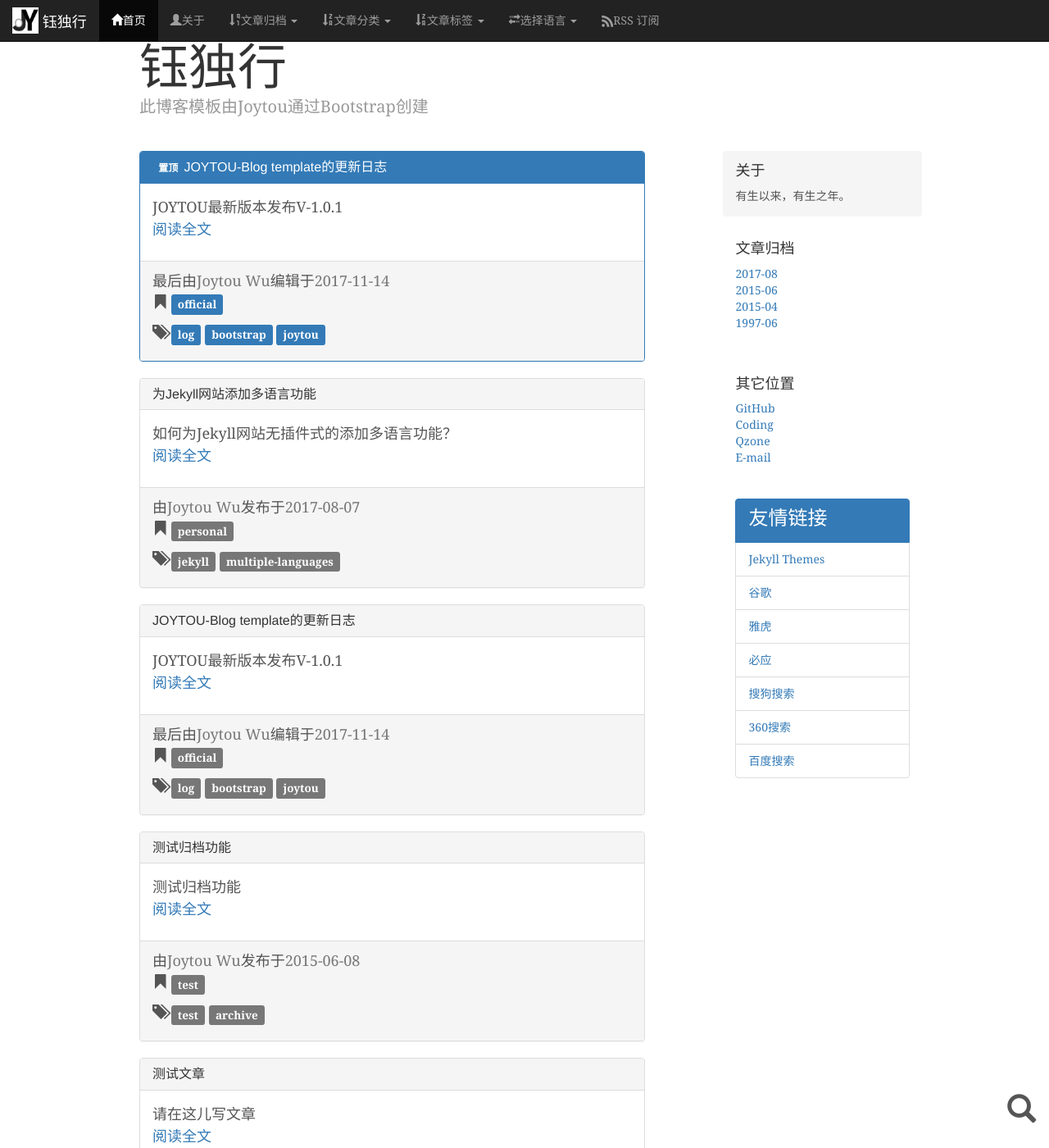
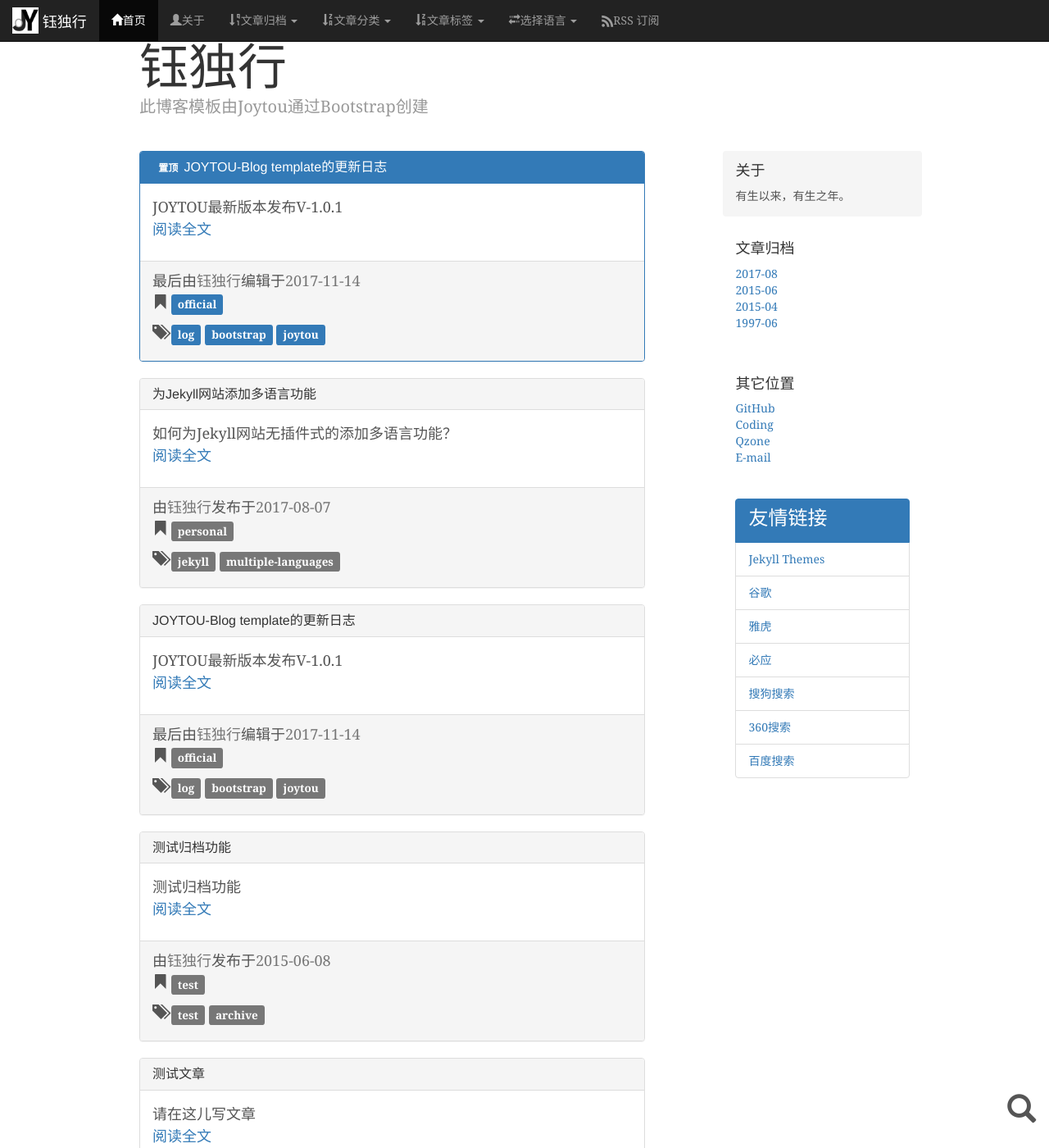
Before and after one commit to ssskming/ssskming.github.io, a Jekyll site: the page built from index.cn.html, in a window 1280 px wide and 1400 px high. Shown: the whole window at 82% size. Built offline with Jekyll 4.4.1, drawn with Linux system fonts in a browser that asks for light colours; some web fonts are replaced; comment, search, counter and statistics services are not loaded; some of the changed text lies outside the part shown.

Commit message:
修改config文件中与用户有关的信息

```diff
--- a/_config.yml
+++ b/_config.yml
@@ -4,16 +4,16 @@
 timezone:    Asia/Hongkong
 
 # Site settings
-email: 1540294142@qq.com
-author: Joytou Wu
-owner_name: Joytou Wu
-github_username: joytou
-repo: JOYTOU
+email: ssskming@126.com
+author: 钰独行
+owner_name: 钰独行
+github_username: ssskming
+repo: ssskming
 
 #Server
-url: http://joytou.nets.hk
-github: https://github.com/joytou/
-coding: https://coding.net/joytou/
+url: https://ssskming.github.io
+github: https://ssskming.github.io
+coding: https://coding.net/ssskming/
 baseurl: ""
 
 #Page settings
@@ -30,18 +30,18 @@
 include: ['robots.txt']
 
 # Description
-description: "只为博客而生，也因为博客而存在。Not only for the existence of the blog, but also because of the existence of the blog."
+description: "有生以来，有生之年"
 # Keywords
 keywords:
         - "github"
         - "bootstrap"
         - "blog"
-        - "joytou"
+        - "ssskming"
         - "markdown"
         - "jekyll"
         - "博客"
         - "个人博客"
-        - "博客模板"
+        - "钰独行"
 
 #Update configuration
 versioncode: 1
@@ -63,8 +63,8 @@
 51lamb: "1"
 
 coding_comments:
-  owner: 'joytou'
-  repo: 'JOYTOU'
+  owner: 'ssskming'
+  repo: 'ssskming'
   oauth:
     client_id: '624713aab28c44e0555b0e8d5d18dece'
     client_secret: '5d2d45460648bfbd3b9f77bead1a0ac6aa7c3c95'
```
